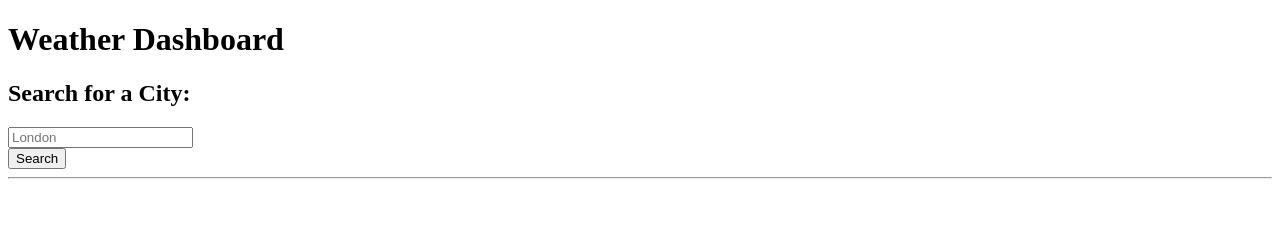
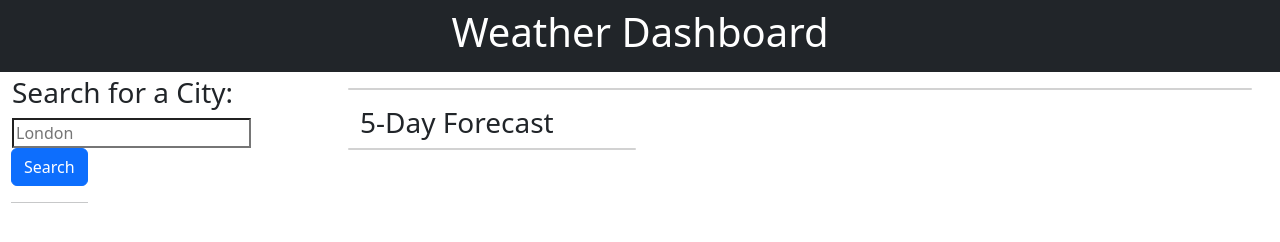
Before and after one commit to Salala1005/MJ-weather-dashboard, a plain HTML site: page index.html in a window 1280 px wide. Drawn offline with nearby package versions, Linux system fonts and the light colour scheme.

Commit message:
added CSS

```diff
--- a/index.html
+++ b/index.html
@@ -5,7 +5,10 @@
   <meta charset="UTF-8" />
   <meta name="viewport" content="width=device-width, initial-scale=1.0" />
   <meta http-equiv="X-UA-Compatible" content="ie=edge" />
-  <link rel="stylesheet" href="styles/reset.css" />
+  <link rel="stylesheet" href="./assets/styles/reset.css" />
+  <!-- Bootstrap link -->
+  <link href="https://cdn.jsdelivr.net/npm/bootstrap@5.3.2/dist/css/bootstrap.min.css" rel="stylesheet" integrity="sha384-T3c6CoIi6uLrA9TneNEoa7RxnatzjcDSCmG1MXxSR1GAsXEV/Dwwykc2MPK8M2HN" crossorigin="anonymous">
+  <link rel="stylesheet" href="https://maxcdn.bootstrapcdn.com/font-awesome/4.5.0/css/font-awesome.min.css" />
   <title>Weather Dashboard</title>
 </head>
 
@@ -24,13 +27,13 @@
         <form id="search-form" class="form">
           <div class="form-inline form-group">
             <div class="input-group">
-              <input class="form-input weather-search" type="text" id="search-input" placeholder="London"
+              <input class="form-input" type="text" id="search-input" placeholder="London"
                 aria-labelledby="form-heading" aria-controls="today forecast" />
               <div class="input-group-append">
-                <button type="submit" class="btn search-button" id="search-button" aria-label="submit search">
+                <button type="submit" class="btn btn-primary d-grid gap-2" id="search-button" aria-label="submit search">
                   Search
                 </button>
-                <hr class="hr weather-hr" />
+                <hr class="hr weather" />
               </div>
             </div>
           </div>
@@ -39,17 +42,28 @@
       </aside>
 
       <div class="col-lg-9 pb-3">
-        <section id="today" class="mt-3" role="region" aria-live="polite"></section>
-        <section id="forecast" class="row mt-3" role="region" aria-live="polite"></section>
+        <section id="today" class="mt-3 card m-3 display" role="region" aria-live="polite">
+          <!-- <div class="col-lg-11 card m-3 d-none" id="today-weather"> -->
+        </section>
+        <section id="forecast" class="row m-3" role="region" aria-live="polite">
+          <!-- <div class="col-12 display"> -->
+            <h3>5-Day Forecast</h3>
+            <div class="row">
+              <div class="card col-12" style="width: 18rem;">
+              </div>
+          </div>
+        </section>
       </div>
     </div>
   </div>
 
+
   <!-- Day.js -->
   <script src="https://cdn.jsdelivr.net/npm/dayjs@1/dayjs.min.js"></script>
   <!-- jQuery -->
+  <script src="https://cdn.jsdelivr.net/npm/bootstrap@5.3.2/dist/js/bootstrap.bundle.min.js" integrity="sha384-C6RzsynM9kWDrMNeT87bh95OGNyZPhcTNXj1NW7RuBCsyN/o0jlpcV8Qyq46cDfL" crossorigin="anonymous"></script>
   <script src="https://cdnjs.cloudflare.com/ajax/libs/jquery/3.2.1/jquery.min.js"></script>
-  <script src="script.js"></script>
+  <script src="./assets/script.js"></script>
 </body>
 
 </html>
```
